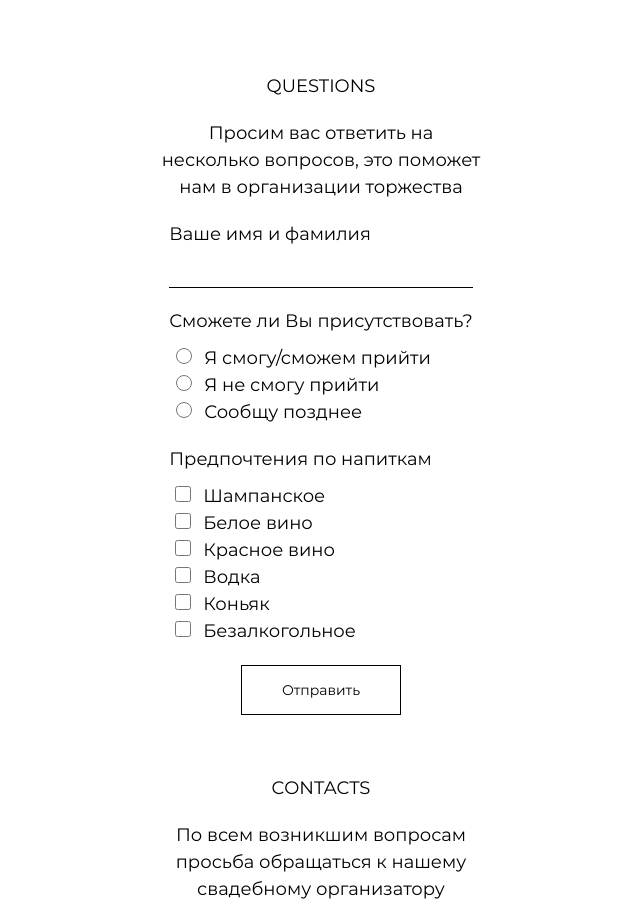
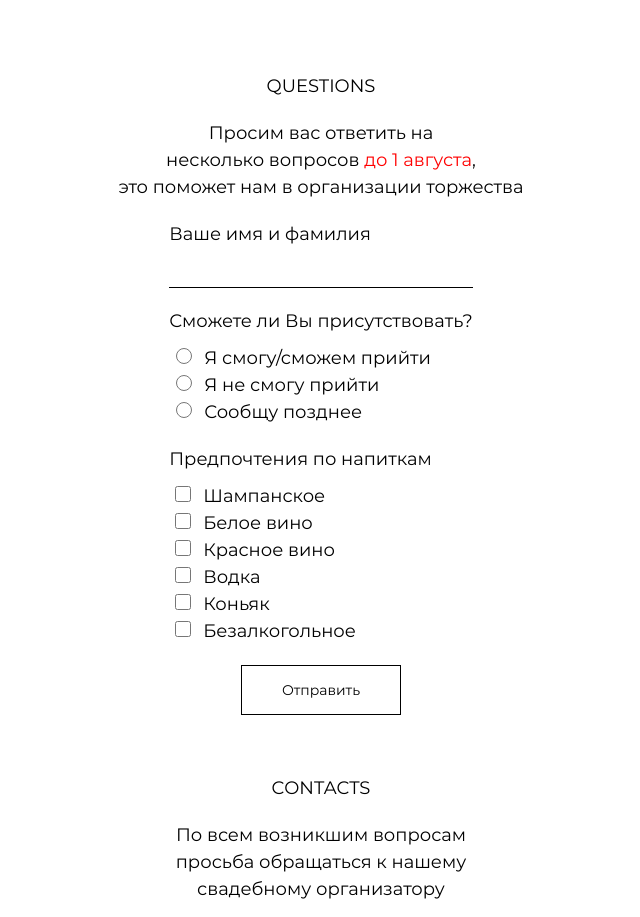
Before and after one commit to onespovityi/wedding-invite, a React (Vite) app: page / in a window 1280 px wide. Shown: the part 2719-3636 px from the top of the page, without its empty margins (319-959 px from the left). Built offline with nearby package versions, Linux system fonts and the light colour scheme; the HTML template or start-up script is replaced by a standard one.

Commit message:
added new subtitle in Questions

```diff
--- a/src/components/Questions/Questions.module.css
+++ b/src/components/Questions/Questions.module.css
@@ -42,6 +42,10 @@ label {
   border-radius: 50%;
   margin-right: 10px;
   cursor: pointer;
+}
+
+.red {
+  color: red;
 }
 
 .radioWrapper {
--- a/src/components/Questions/Questions.tsx
+++ b/src/components/Questions/Questions.tsx
@@ -29,7 +29,7 @@ export const Questions = () => {
   return (
     <div ref={blockRef} className={`${cls.wrap} ${isShow ? cls.elementShow : cls.elementAnimation}`}>
       <p className={cls.title}>QUESTIONS</p>
-      <p className={cls.subTitle}>Просим вас ответить на <br /> несколько вопросов, это поможет <br /> нам в организации торжества</p>
+      <p className={cls.subTitle}>Просим вас ответить на <br /> несколько вопросов <span className={cls.red}>до 1 августа</span>, <br /> это поможет нам в организации торжества</p>
       {!isClosedQuestions ? (
         <form ref={form} onSubmit={sendEmail}>
           <div className={cls.questionsContainer}>
```
